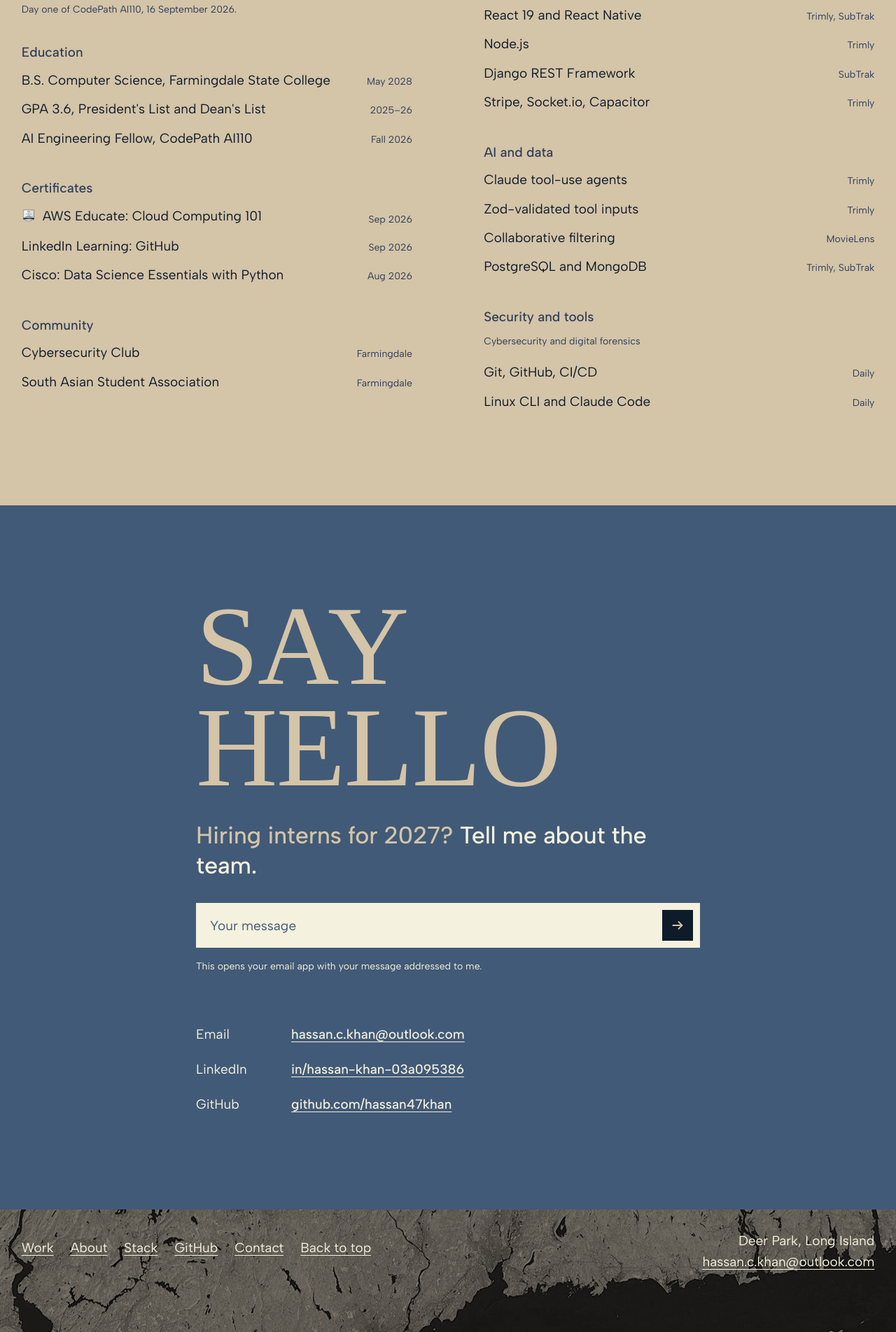
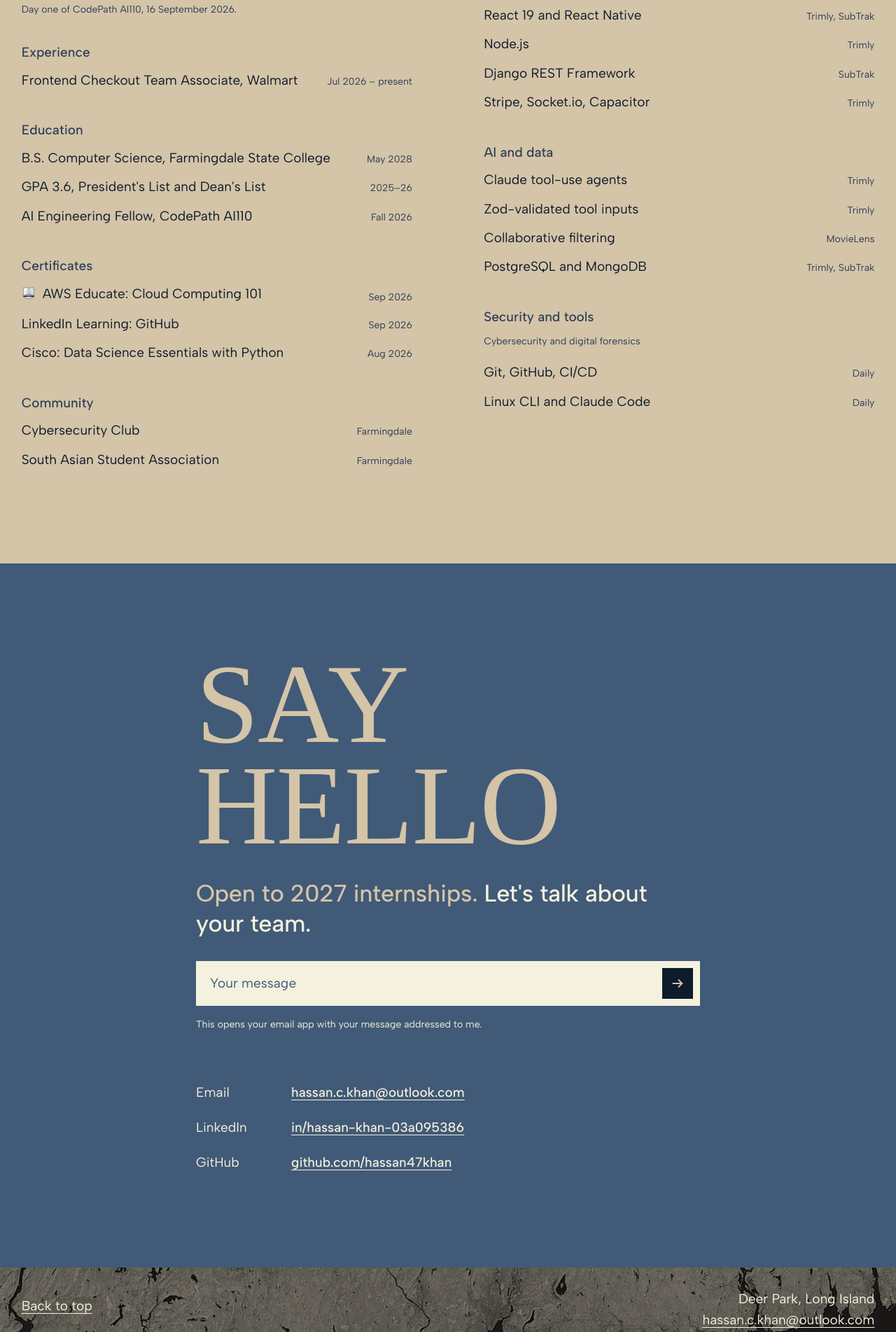
Before and after one commit to hassan47khan/hassan47khan.github.io, a plain HTML site: page index.html in a window 1280 px wide. Shown: the part 4703-6606 px from the top of the page at 70% size. Drawn offline with Linux system fonts and the light colour scheme; a web font is replaced by a local one.

Commit message:
Add canonical and social meta, Walmart role, clearer CTA, alt fixes
- canonical, og:url, og:type and twitter:* tags alongside the existing ones
- footer keeps only "Back to top"; the hero nav is the one set of links
- Experience group in Record with the Walmart role (duties left as a TODO)
- contact prompt is now a direct call to action for 2027 internships
- footer background image marked decorative; AWS badge alt is specific
- TODO near the hero about swapping archival photos for screenshots

Co-Authored-By: Claude Opus 5.5 <noreply@anthropic.com>

```diff
--- a/index.html
+++ b/index.html
@@ -5,9 +5,16 @@
 <meta name="viewport" content="width=device-width, initial-scale=1">
 <title>Hassan Khan · AI and software engineering</title>
 <meta name="description" content="Computer Science student building AI-powered software end to end. Open to AI, ML and software engineering internships.">
+<link rel="canonical" href="https://hassan47khan.github.io/">
+<meta property="og:type" content="website">
+<meta property="og:url" content="https://hassan47khan.github.io/">
 <meta property="og:title" content="Hassan Khan · AI and software engineering">
 <meta property="og:description" content="CS student at Farmingdale who builds AI agents end to end.">
 <meta property="og:image" content="https://hassan47khan.github.io/assets/og.jpg">
+<meta name="twitter:card" content="summary_large_image">
+<meta name="twitter:title" content="Hassan Khan · AI and software engineering">
+<meta name="twitter:description" content="CS student at Farmingdale who builds AI agents end to end.">
+<meta name="twitter:image" content="https://hassan47khan.github.io/assets/og.jpg">
 <meta name="theme-color" content="#0d1b2a">
 <link rel="icon" href="assets/avatar.jpg">
 <link rel="preconnect" href="https://fonts.googleapis.com">
@@ -19,6 +26,7 @@
 <a class="skip" href="#work">Skip to the work</a>
 
 <header class="hero" id="top">
+  <!-- TODO(hassan): you may swap some of the historical photos (here and on the projects) for real screenshots or demos. -->
   <figure class="hero__photo">
     <img src="assets/switchboard.jpg" width="1600" height="1230" alt="Rows of telephone switchboard operators of the Women's Army Corps at their boards, 1940s" fetchpriority="high">
     <figcaption>Switchboard operators, 1940s: the first agents who answered every call.</figcaption>
@@ -170,6 +178,11 @@
         <img src="assets/codepath-ai110.jpg" width="1600" height="900" alt="Hassan Khan's CodePath AI110 engineer card, dated 16 September 2026" loading="lazy">
         <figcaption>Day one of CodePath AI110, 16 September 2026.</figcaption>
       </figure>
+      <p class="group">Experience</p>
+      <ul class="rows">
+        <li><span>Frontend Checkout Team Associate, Walmart</span><span>Jul 2026 – present</span></li>
+        <!-- TODO(hassan): add what you work on at Walmart (no bullets added on your behalf). -->
+      </ul>
       <p class="group">Education</p>
       <ul class="rows">
         <li><span>B.S. Computer Science, Farmingdale State College</span><span>May 2028</span></li>
@@ -178,7 +191,7 @@
       </ul>
       <p class="group">Certificates</p>
       <ul class="rows">
-        <li><span><img class="rows__icon rows__icon--badge" src="assets/aws-cloud-101.png" width="16" height="16" alt="AWS Educate badge">AWS Educate: Cloud Computing 101</span><span>Sep 2026</span></li>
+        <li><span><img class="rows__icon rows__icon--badge" src="assets/aws-cloud-101.png" width="16" height="16" alt="AWS Educate Cloud Computing 101 badge">AWS Educate: Cloud Computing 101</span><span>Sep 2026</span></li>
         <li><span>LinkedIn Learning: GitHub</span><span>Sep 2026</span></li>
         <li><span>Cisco: Data Science Essentials with Python</span><span>Aug 2026</span></li>
       </ul>
@@ -226,7 +239,7 @@
 <section class="contact" id="contact" aria-labelledby="contact-title">
   <form class="contact__form" action="mailto:hassan.c.khan@outlook.com" method="get" enctype="text/plain">
     <h2 class="contact__title" id="contact-title">Say hello</h2>
-    <p class="contact__prompt" data-rise><span>Hiring interns for 2027?</span> Tell me about the team.</p>
+    <p class="contact__prompt" data-rise><span>Open to 2027 internships.</span> Let's talk about your team.</p>
     <div class="field" data-rise>
       <label class="sr" for="msg">Your message to Hassan</label>
       <input id="msg" name="body" type="text" autocomplete="off" placeholder="Your message" aria-describedby="msg-note">
@@ -246,16 +259,9 @@
 </main>
 
 <footer class="foot">
-  <img class="foot__img" src="assets/long-island.jpg" width="1600" height="800" alt="Long Island seen from a Landsat satellite" loading="lazy">
+  <img class="foot__img" src="assets/long-island.jpg" width="1600" height="800" alt="" loading="lazy">
   <div class="foot__top">
-    <nav aria-label="Footer">
-      <a href="#work">Work</a>
-      <a href="#about">About</a>
-      <a href="#stack">Stack</a>
-      <a href="https://github.com/hassan47khan">GitHub</a>
-      <a href="#contact">Contact</a>
-      <a href="#top">Back to top</a>
-    </nav>
+    <p class="foot__links"><a href="#top">Back to top</a></p>
     <p>Deer Park, Long Island<br><a href="mailto:hassan.c.khan@outlook.com">hassan.c.khan@outlook.com</a></p>
   </div>
   <p class="foot__name" aria-hidden="true"><span class="wordmark" data-scale="in">Hassan Khan</span></p>
--- a/style.css
+++ b/style.css
@@ -362,8 +362,7 @@ ul, ol { padding: 0; list-style: none; }
 .foot__img { position: absolute; inset: 0; width: 100%; height: 100%; object-fit: cover; filter: grayscale(1) sepia(.35) brightness(.5); }
 .foot > *:not(.foot__img) { position: relative; }
 .foot__top { display: flex; justify-content: space-between; gap: 32px; }
-.foot__top nav { display: flex; gap: 8px 24px; flex-wrap: wrap; }
-.foot__top nav a { padding: 10px 0; }
+.foot__links a { display: inline-block; padding: 10px 0; }
 .foot__top a:hover { color: var(--gold); }
 .foot__top p { text-align: right; }
 .foot__name { margin-top: auto; font-size: clamp(4rem, 26.5vw, 32rem); line-height: 0.86; color: var(--gold); }
```
